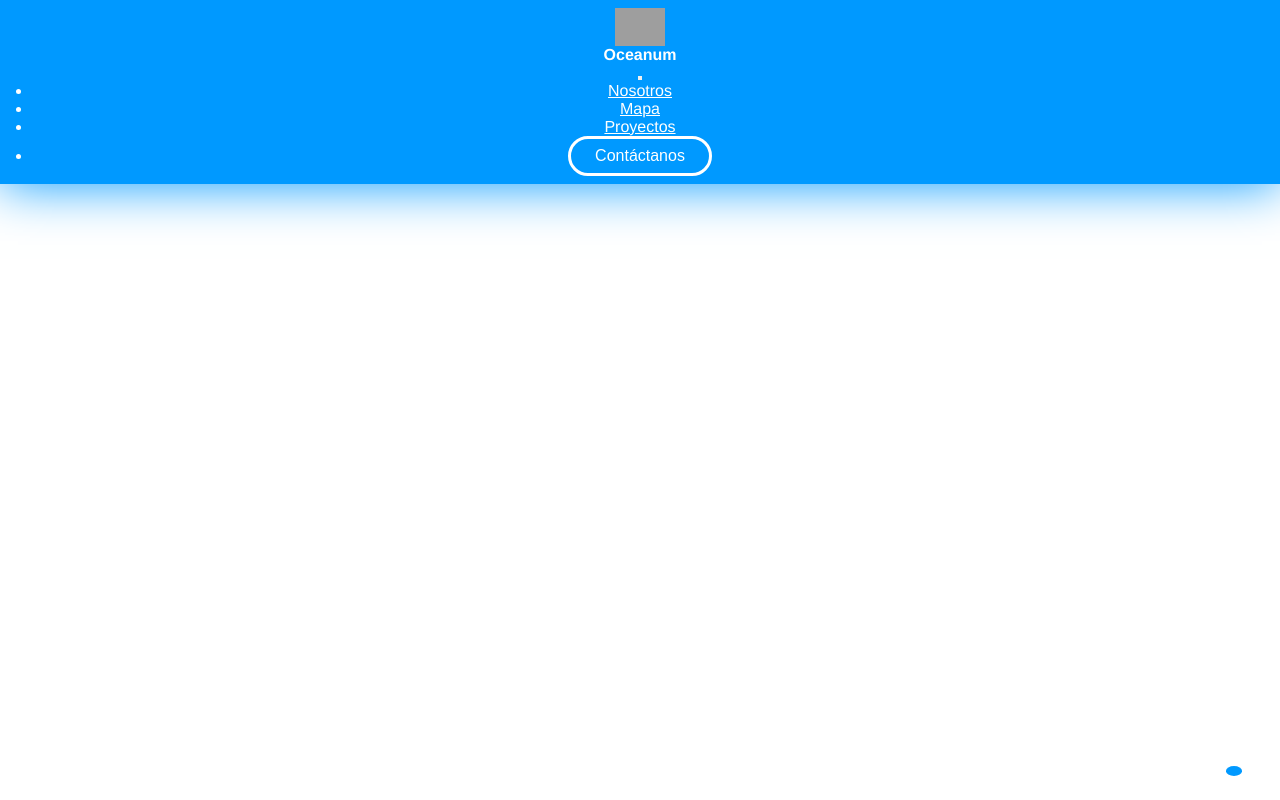
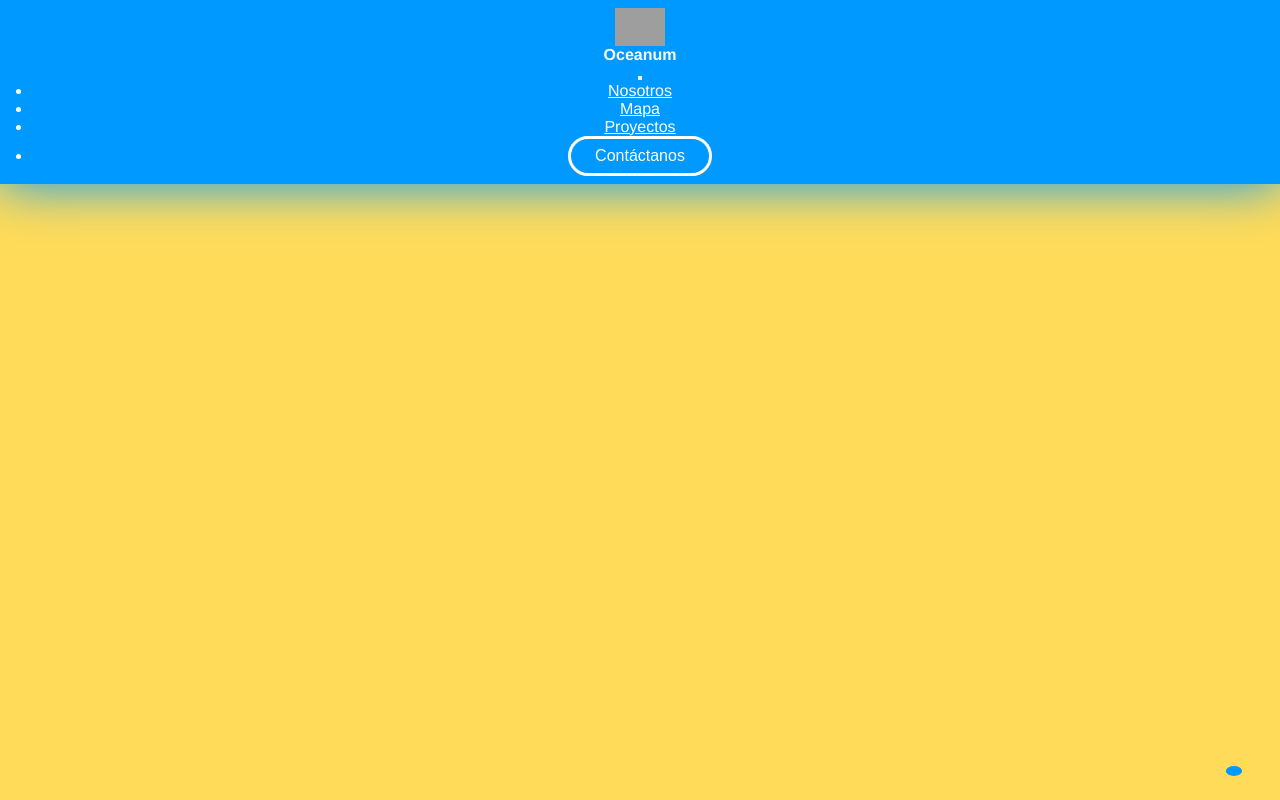
Before and after one commit to alfclark/oceanum, a Vue app: page / in a window 1280 px wide. Shown: the top 800 px of the page. Built offline with nearby package versions, Linux system fonts and the light colour scheme; grey boxes are pictures that could not be loaded; the HTML template or start-up script is replaced by a standard one.

Commit message:
Global Variables, animations and component calls

```diff
--- a/src/App.vue
+++ b/src/App.vue
@@ -43,7 +43,7 @@ export default {
 }
 
 ::-webkit-scrollbar-thumb {
-  background-color: var(--purple);
+  background-color: var(--water);
 }
 * {
   margin: 0;
@@ -52,9 +52,12 @@ export default {
 }
 :root {
   --water: #0099ff;
+  --waterDark: #1f3a4d;
   --sand: #ffdb59;
   --orange: #ff9900;
+  --orangeDark: #c28b39;
   --black: #23221a;
+  --carbon: #292929;
 }
 /* ANIMATIONS */
 @keyframes bounce1 {
@@ -150,5 +153,6 @@ export default {
   font-family: Avenir, Helvetica, Arial, sans-serif;
   color: white;
   text-align: center;
+  background-color: var(--sand);
 }
 </style>
```
